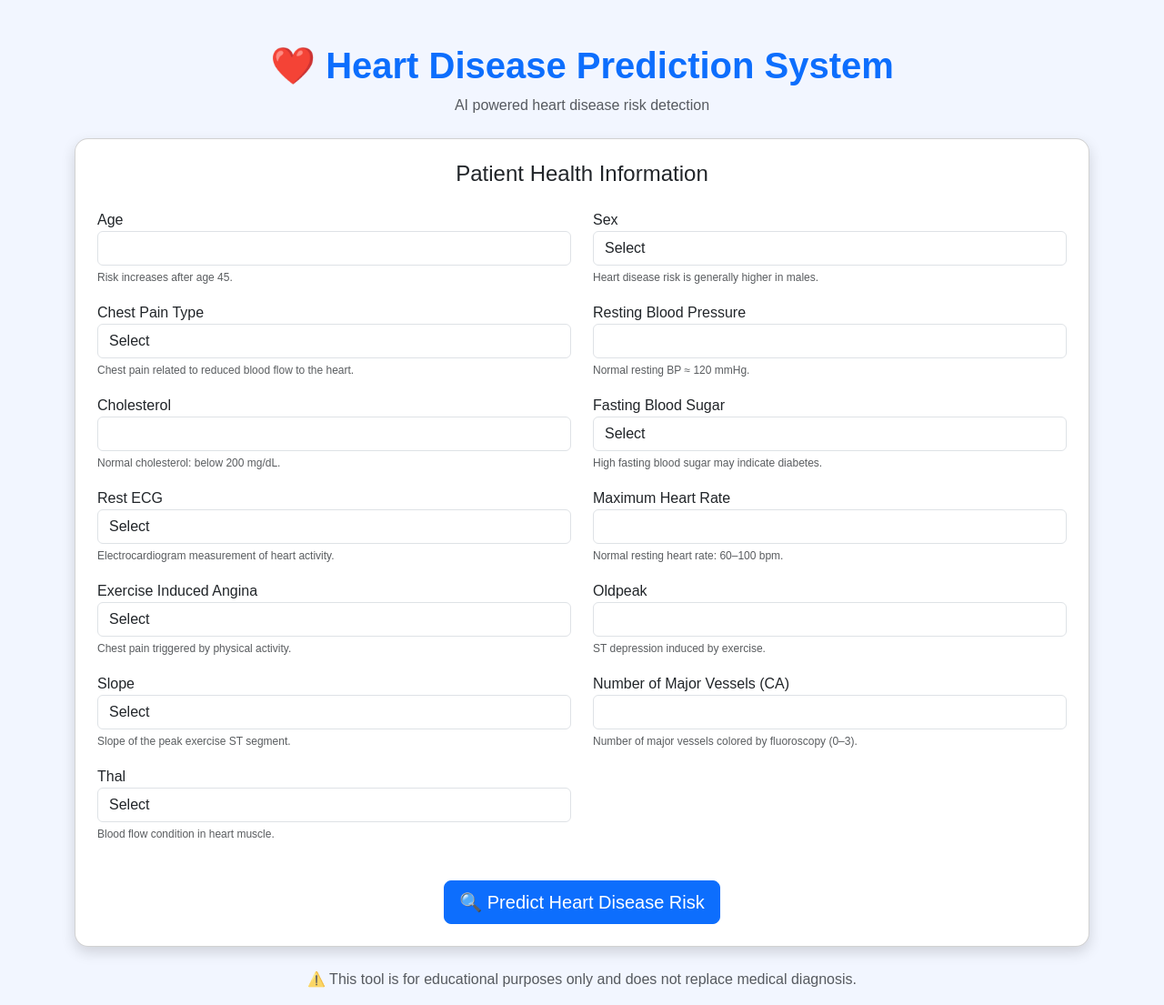
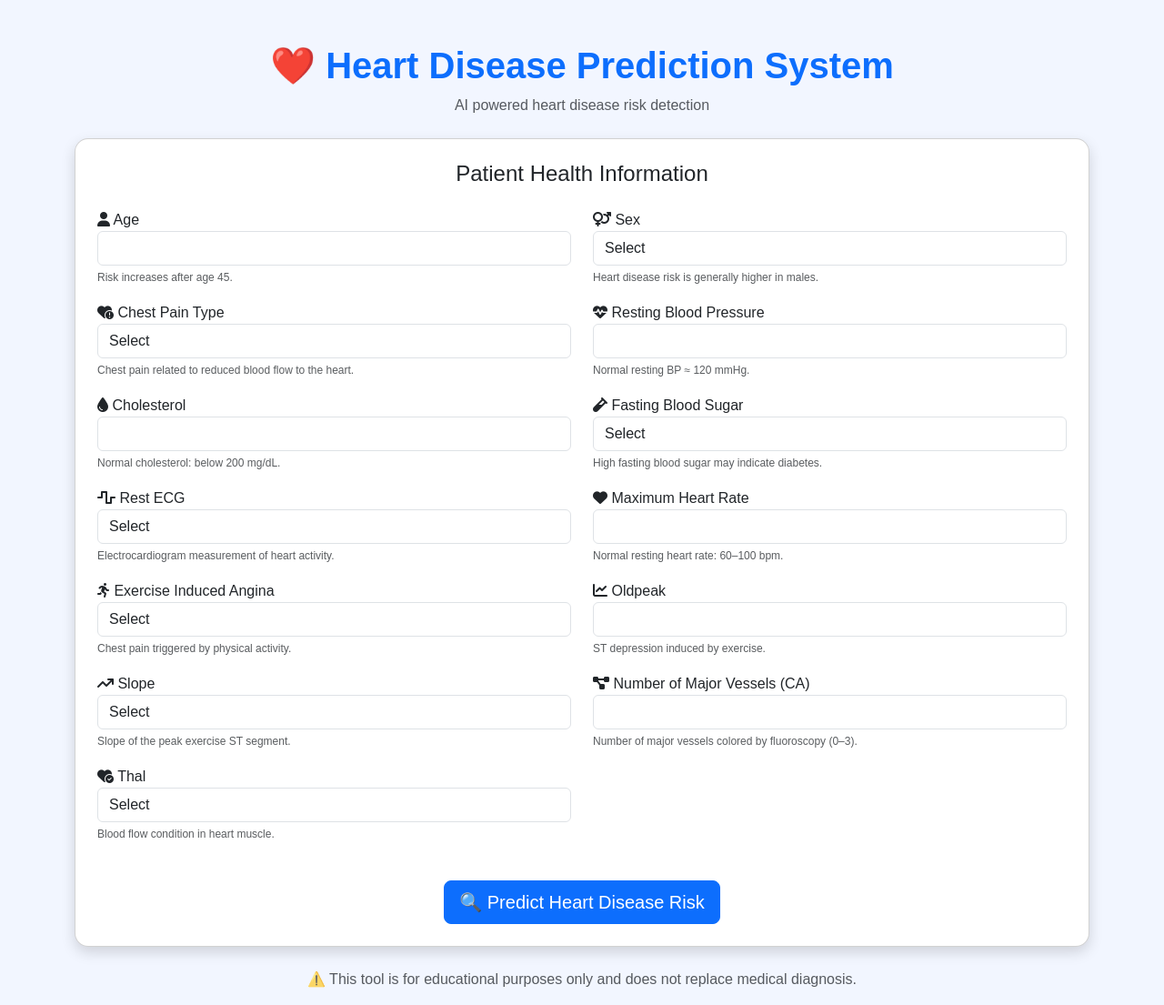
Before and after one commit to SaniyaSyed24/Heart-Disease-Predictor, a Flask app: page / in a window 1280 px wide. Shown: the whole page at 91% size. Run offline with Flask 3, Linux system fonts and the light colour scheme; parts of the project's set-up code (start-up, migrations or seed data) failed here and were passed over.

Commit message:
Added icon

```diff
--- a/templates/index.html
+++ b/templates/index.html
@@ -9,6 +9,7 @@
 <title>Heart Disease Prediction</title>
 
 <link href="https://cdn.jsdelivr.net/npm/bootstrap@5.3.2/dist/css/bootstrap.min.css" rel="stylesheet">
+<link rel="stylesheet" href="https://cdnjs.cloudflare.com/ajax/libs/font-awesome/6.5.0/css/all.min.css">
 
 <style>
 
@@ -67,13 +68,13 @@ font-size:12px;
 <div class="row">
 
 <div class="col-md-6 mb-3">
-<label>Age</label>
+<label><i class="fa-solid fa-user"></i> Age</label>
 <input type="number" name="age" class="form-control" required>
 <small class="text-muted">Risk increases after age 45.</small>
 </div>
 
 <div class="col-md-6 mb-3">
-<label>Sex</label>
+<label><i class="fa-solid fa-venus-mars"></i> Sex</label>
 <select name="sex" class="form-control">
   <option value="">Select</option>
   <option value="1">Male</option>
@@ -83,7 +84,7 @@ font-size:12px;
 </div>
 
 <div class="col-md-6 mb-3">
-<label>Chest Pain Type</label>
+<label><i class="fa-solid fa-heart-circle-exclamation"></i> Chest Pain Type</label>
 <select name="cp" class="form-control">
   <option value="">Select</option>
   <option value="0">Typical Angina</option>
@@ -95,19 +96,19 @@ font-size:12px;
 </div>
 
 <div class="col-md-6 mb-3">
-<label>Resting Blood Pressure</label>
+<label><i class="fa-solid fa-heart-pulse"></i> Resting Blood Pressure</label>
 <input type="number" name="trestbps" class="form-control" required>
 <small class="text-muted">Normal resting BP ≈ 120 mmHg.</small>
 </div>
 
 <div class="col-md-6 mb-3">
-<label>Cholesterol</label>
+<label><i class="fa-solid fa-droplet"></i> Cholesterol</label>
 <input type="number" name="chol" class="form-control" required>
 <small class="text-muted">Normal cholesterol: below 200 mg/dL.</small>
 </div>
 
 <div class="col-md-6 mb-3">
-<label>Fasting Blood Sugar</label>
+<label><i class="fa-solid fa-vial"></i> Fasting Blood Sugar</label>
 <select name="fbs" class="form-control">
   <option value="">Select</option>
   <option value="1">Greater than 120 mg/dL</option>
@@ -117,7 +118,7 @@ font-size:12px;
 </div>
 
 <div class="col-md-6 mb-3">
-<label>Rest ECG</label>
+<label><i class="fa-solid fa-wave-square"></i> Rest ECG</label>
 <select name="restecg" class="form-control">
 <option value="">Select</option>
 <option value="0">Normal</option>
@@ -128,13 +129,13 @@ font-size:12px;
 </div>
 
 <div class="col-md-6 mb-3">
-<label>Maximum Heart Rate</label>
+<label><i class="fa-solid fa-heart"></i> Maximum Heart Rate</label>
 <input type="number" name="thalach" class="form-control" required>
 <small class="text-muted">Normal resting heart rate: 60–100 bpm.</small>
 </div>
 
 <div class="col-md-6 mb-3">
-<label>Exercise Induced Angina</label>
+<label><i class="fa-solid fa-person-running"></i> Exercise Induced Angina</label>
 <select name="exang" class="form-control">
   <option value="">Select</option>
   <option value="1">Yes</option>
@@ -144,13 +145,13 @@ font-size:12px;
 </div>
 
 <div class="col-md-6 mb-3">
-<label>Oldpeak</label>
+  <label><i class="fa-solid fa-chart-line"></i> Oldpeak</label>
 <input type="number" step="0.1" name="oldpeak" class="form-control">
 <small class="text-muted">ST depression induced by exercise.</small>
 </div>
 
 <div class="col-md-6 mb-3">
-<label>Slope</label>
+  <label><i class="fa-solid fa-arrow-trend-up"></i> Slope</label>
 <select name="slope" class="form-control">
   <option value="">Select</option>
   <option value="0">Upsloping</option>
@@ -161,13 +162,13 @@ font-size:12px;
 </div>
 
 <div class="col-md-6 mb-3">
-<label>Number of Major Vessels (CA)</label>
+<label><i class="fa-solid fa-diagram-project"></i> Number of Major Vessels (CA)</label>
 <input type="number" name="ca" class="form-control">
 <small class="text-muted">Number of major vessels colored by fluoroscopy (0–3).</small>
 </div>
 
 <div class="col-md-6 mb-3">
-<label>Thal</label>
+<label><i class="fa-solid fa-heart-circle-check"></i> Thal</label>
 <select name="thal" class="form-control">
   <option value="">Select</option>
   <option value="1">Normal</option>
```
